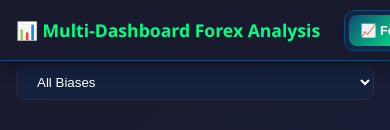
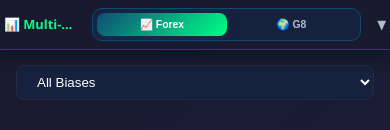
Before and after one commit to smanga92/forex-dashboard, a plain HTML site: page index.html in a window 390 px wide. Shown: the top 130 px of the page. Drawn offline with Linux system fonts and the light colour scheme; no server answers.

Commit message:
Update index.html

```diff
--- a/index.html
+++ b/index.html
@@ -133,18 +133,96 @@
         /* Mobile adjustments for mini-header */
         @media (max-width: 768px) {
             .mini-header {
-                padding: 0.6rem 1rem; /* Increased from 0.4rem 0.8rem */
+                padding: 0.6rem 0.5rem; /* Reduced horizontal padding */
                 padding-top: calc(0.6rem + env(safe-area-inset-top, 0px));
+                flex-wrap: nowrap; /* Prevent wrapping */
             }
 
             .mini-logo {
-                font-size: 1.1rem; /* Increased from 0.9rem */
+                font-size: 0.9rem; /* Smaller on mobile */
+                min-width: 0; /* Allow shrinking */
+                flex-shrink: 1; /* Allow logo to shrink if needed */
+                overflow: hidden;
+                text-overflow: ellipsis;
+                white-space: nowrap;
+                max-width: 25%; /* Limit logo width */
+            }
+
+            .mini-app-toggle {
+                margin: 0 0.5rem; /* Reduced margins */
+                max-width: none; /* Remove max-width constraint */
+                flex: 1; /* Take available space */
+                min-width: 0; /* Allow shrinking */
+            }
+
+                .mini-toggle-btn {
+                padding: 0.4rem 0.3rem; /* More compact padding */
+                font-size: 0.7rem; /* Smaller font */
+                min-width: 0; /* Allow shrinking */
+                flex: 1; /* Equal width distribution */
+            }
+
+            .header-caret {
+                font-size: 0.9rem;
+                flex-shrink: 0; /* Don't shrink the caret */
+                margin-left: 0.25rem;
+            }
+        }
+
+        /* Extra small screens (very narrow phones) */
+        @media (max-width: 480px) {
+            .mini-header {
+                padding: 0.5rem 0.25rem; /* Even tighter padding */
+            }
+
+            .mini-logo {
+                font-size: 0.8rem;
+                max-width: 20%; /* Even smaller logo space */
+            }
+
+            .mini-app-toggle {
+                margin: 0 0.25rem; /* Minimal margins */
             }
 
             .mini-toggle-btn {
-                padding: 0.5rem 0.7rem; /* Increased from 0.3rem 0.5rem */
-                font-size: 0.8rem; /* Increased from 0.7rem */
-            }
+                padding: 0.3rem 0.2rem; /* Very compact */
+                font-size: 0.65rem;
+            }
+
+            .header-caret {
+                font-size: 0.8rem;
+            }
+        }
+
+        /* Very narrow screens - prioritize toggle buttons */
+        @media (max-width: 360px) {
+            .mini-logo {
+                display: none; /* Hide logo on very narrow screens */
+            }
+
+            .mini-app-toggle {
+                margin: 0 0.5rem; /* More space when logo is hidden */
+                max-width: none;
+            }
+
+            .mini-toggle-btn {
+                padding: 0.4rem 0.5rem; /* More padding when logo is gone */
+                font-size: 0.75rem;
+            }
+        }
+
+        /* Responsive flex utilities for mini-header */
+        .mini-header {
+            display: flex;
+            align-items: center;
+            justify-content: space-between;
+            gap: 0.5rem; /* Add gap instead of margins */
+        }
+
+        .mini-app-toggle {
+            display: flex;
+            flex-shrink: 1; /* Allow toggle to shrink when needed */
+            min-width: 120px; /* Minimum viable width */
         }
 
         /* ================ ENHANCED HEADER (MODIFIED) ================ */
```
